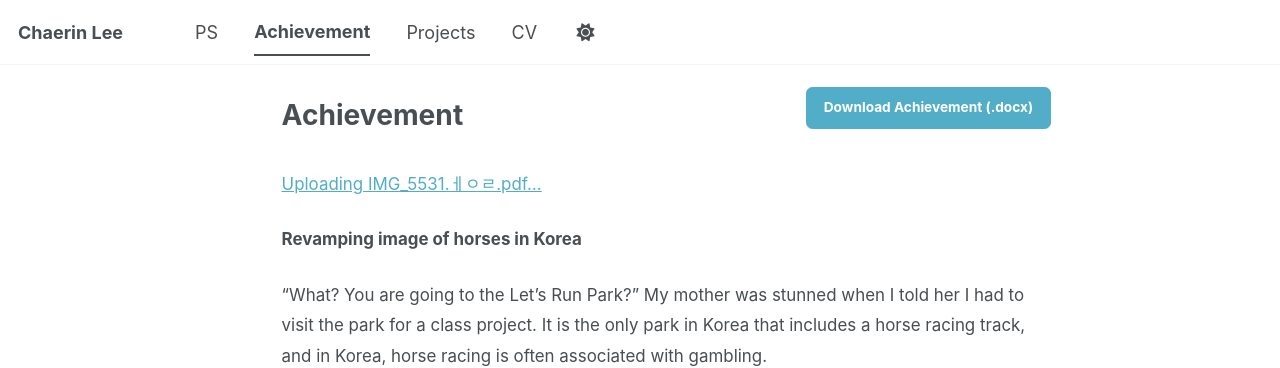
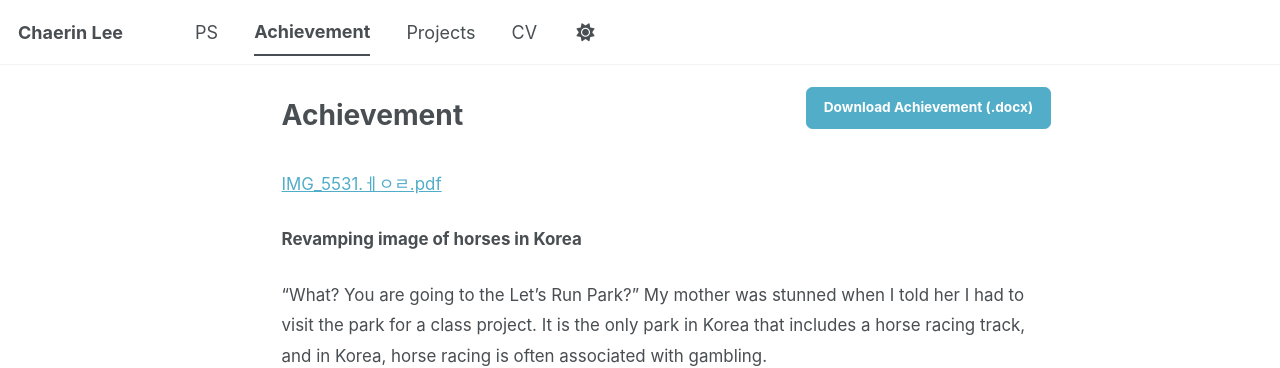
Before and after one commit to ChaerinLee0122/chaerinlee0122.github.io, a Jekyll site: the page built from _pages/experience.md, in a window 1280 px wide and 900 px high. Shown: the top 368 px of the window. Built offline with Jekyll 4.4.1, drawn with Linux system fonts in a browser that asks for light colours; a style sheet for code colours, icons or effects is not loaded.

Commit message:
Update experience.md

```diff
--- a/_pages/experience.md
+++ b/_pages/experience.md
@@ -13,7 +13,7 @@ redirect_from:
 </div>
 
 <div class="document-prose" markdown="1">
-[Uploading IMG_5531.ㅔㅇㄹ.pdf…]()
+[IMG_5531.ㅔㅇㄹ.pdf](https://github.com/user-attachments/files/32738065/IMG_5531.pdf)
 
 **Revamping image of horses in Korea**
 
```
